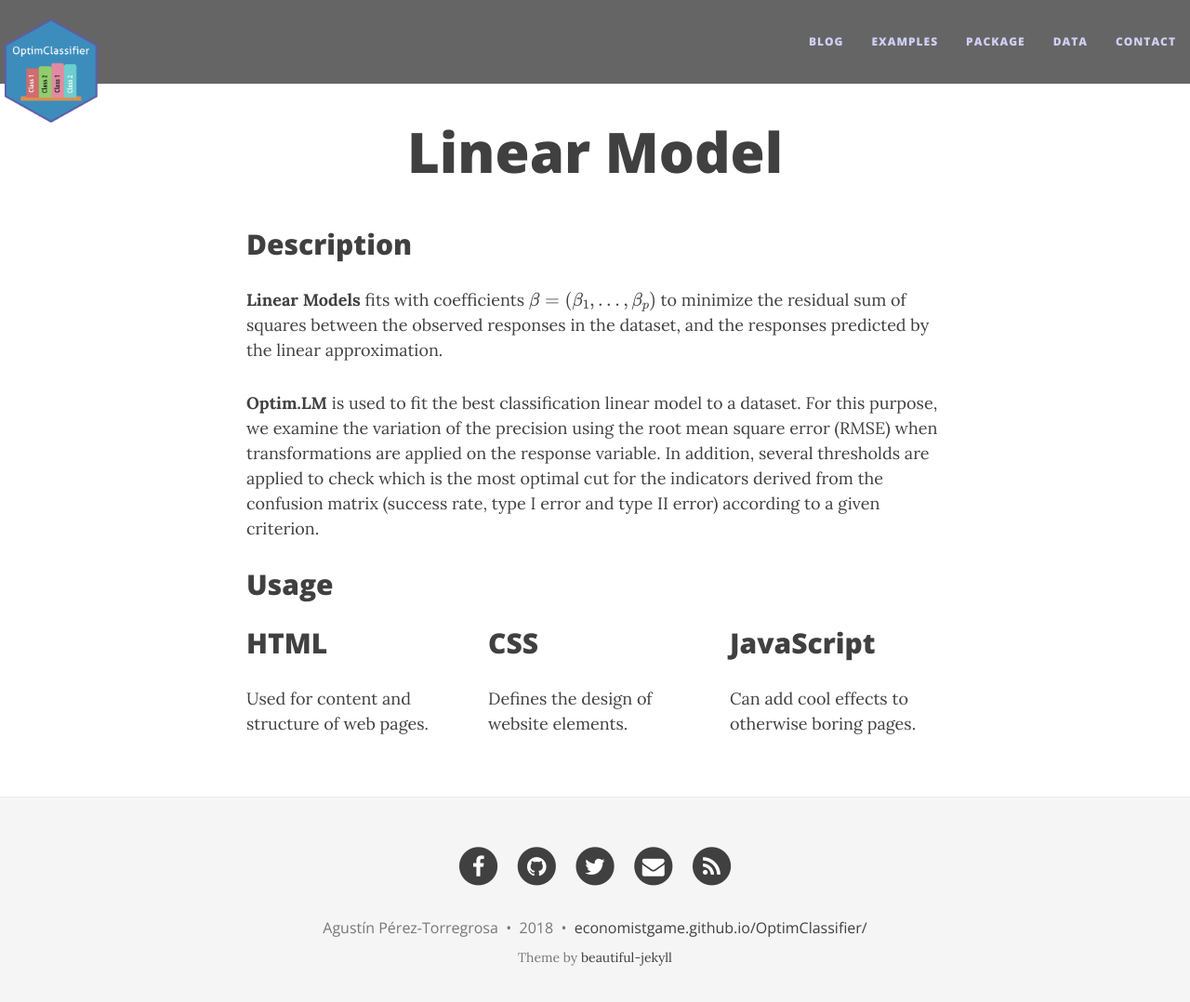
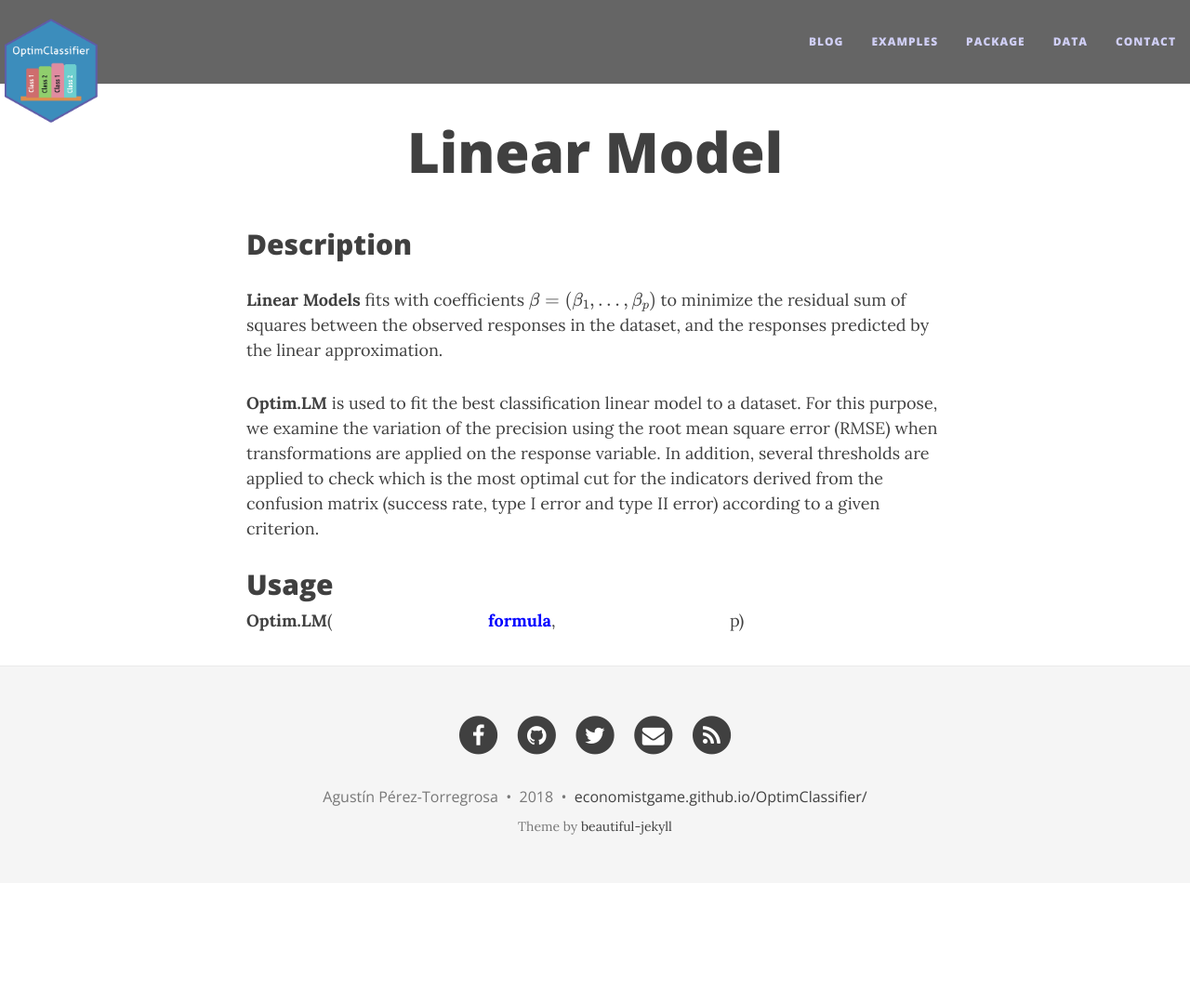
Before and after one commit to economistgame/OptimClassifier, a Jekyll site: the page built from methods/LM.md, in a window 1280 px wide and 1091 px high. Shown: the top 1078 px of the window at 93% size. Built offline with Jekyll 4.4.1, drawn with Linux system fonts in a browser that asks for light colours; nearby versions of some CDN libraries; formulas are drawn with MathJax 3.

Commit message:
Update LM.md

```diff
--- a/methods/LM.md
+++ b/methods/LM.md
@@ -12,15 +12,12 @@ title: Linear Model
 
 <div class="row">
 	<div class="col-md-4">
-		<h2>HTML</h2>
-		<p>Used for content and structure of web pages.</p>
+		<b>Optim.LM</b>(
 	</div>
 	<div class="col-md-4">
-		<h2>CSS</h2>
-		<p>Defines the design of website elements.</p>
+		<b style="color:blue">formula</b>,
 	</div>
 	<div class="col-md-4">
-		<h2>JavaScript</h2>
-		<p>Can add cool effects to otherwise boring pages.</p>
+      		p)
 	</div>
 </div>
```
